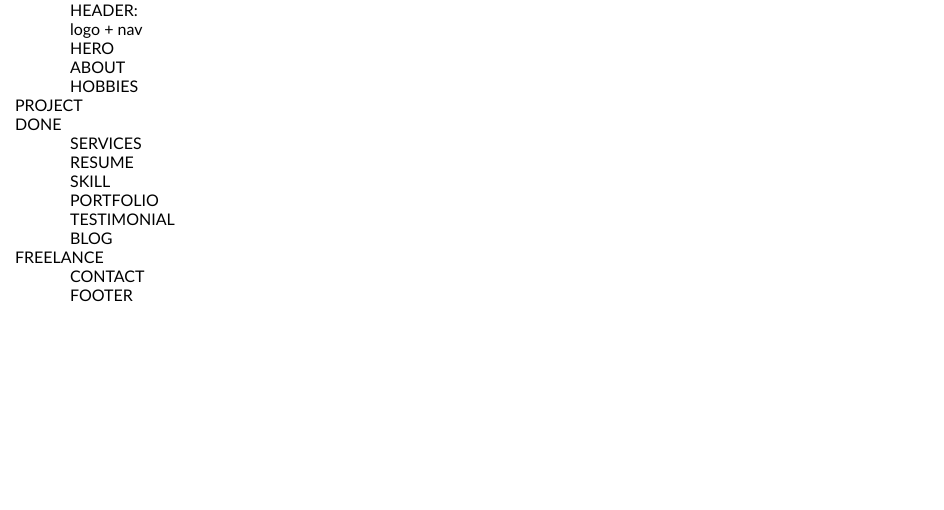
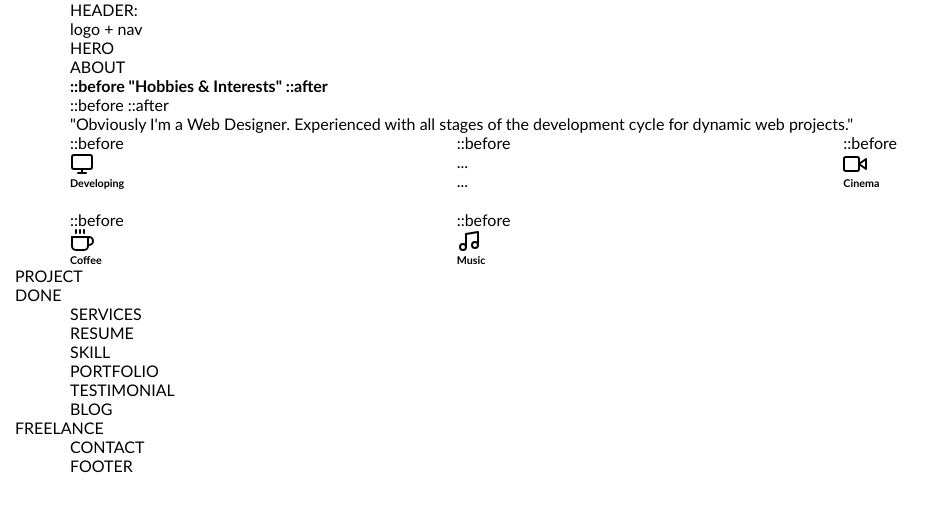
Before and after one commit to front-end-by-rimantas/19-grupe-portfolio-cristino, a website: page index.html in a window 1280 px wide. Shown: the whole page, without its empty margins (0-944 px from the left). Drawn offline with Linux system fonts and the light colour scheme.

Commit message:
Update index.html

```diff
--- a/index.html
+++ b/index.html
@@ -38,10 +38,114 @@
     <!-- section ABOUT end -->
 
     <!-- section HOBBIES begin -->
-    <section class="container">
+    <section class="container mt-100 mt-60">
+        <div class="row justify-content-center">
+            <div class="col-12 text-center">
+                <div class="section-title">
+                    <div class="titles">
+                        <h4 class="title title-line text-uppercase mb-4 pb-4">
+                            ::before
+                            "Hobbies & Interests"
+                            ::after
+                        </h4>
+                        <span>
+                            ::before
+                            ::after
+                        </span>
+                    </div>
+                    <p class="text-muted mx-auto para-desc mb-0">
+                        "Obviously I'm a Web Designer. Experienced with all stages of the development cycle for dynamic web projects."
+                    </p>
+                </div>
+            </div>
+            <!--end of column-->
+        </div>
+        <!--end of row-->
         <div class="row">
-            HOBBIES
+            <div class="col-lg-4 col-md-3 col-12 mt-4 pt-2">
+                <div class="interests-desc bg-light position-relative px-2 py-3 rounded">
+                    <div class="hobies d-flex align-items-center">
+                        ::before
+                        <div class="text-center rounded-pill mr-4">
+                            <svg xmlns="http://w3.org/2000/svg" width="24" height="24" viewBox="0 0 24 24" fill="none" stroke="currentColor" stroke-width="2" stroke-linecap="round" stroke- linejoin="round" class="feather feather-monitor icon fea icon-md-sm">
+                            <rect x="2" y="3" width="20" height="14" rx="2" ry="2"></rect>
+                            <line x1="8" y1="21" x2="16" y2="21"></line>
+                            <line x1="12" y1="17" x2="12" y2="21"></line>
+                        </svg>
+                    </div>
+                    <div class="content">
+                        <h6 class="title mb-0">Developing</h6>
+                    </div>
+                </div>
+            </div>
         </div>
+        <!--end of column-->
+        <div class="col-lg-4 col-md-3 col-12 mt-4 pt-2">
+            <div class="interests-desc bg-light position-relative px-2 py-3 rounded">
+                <div class="hobies d-flex align-items-center">
+                    ::before
+                    <div class="text-center rounded-pill mr-4">...</div>
+                    <div class="content">...</div>
+                </div>
+            </div>
+        </div>
+        <!--end of column-->
+        <div class="col-lg-4 col-md-3 col-12 mt-4 pt-2">
+            <div class="interests-desc bg-light position-relative px-2 py-3 rounded">
+                <div class="hobbies d-flex align-items-center">
+                    ::before
+                    <div class="text-center rounded-pill mr-4">
+                        <svg xmlns="http://www.w3.org/2000/svg" width="24" height="24" viewBox="0 0 24 24" fill="none" stroke="currentColor" stroke-width="2" stroke-linecap="round" stroke-linejoin="round" class="feather feather-video icon fea icon-md-sm">
+                        <polygon points="23 7 16 12 23 17 23 7"></polygon>
+                        <rect x="1" y="5" width="15" height="14" rx="2" ry="2"></rect>
+                        </svg>
+                    </div>
+                    <div class="content">
+                        <h6 class="title mb-0">Cinema</h6>
+                    </div>
+                </div>
+            </div>
+        </div>
+        <!--end of column-->
+        <div class="col-lg-4 col-md-3 col-12 mt-4 pt-2">
+            <div class="interest-desc bg-light position-relative pc-2 py-3 rounded">
+                <div class="hobbies d-flex align-items-center">
+                    ::before
+                    <div class="text-center rounded-pill mr-4">
+                        <svg xmlns="http://www.w3.org/2000/svg" width="24" height="24" viewBox="0 0 24 24" fill="none" stroke="currentColor" stroke-width="2" stroke-linecap="round" stroke linejoin="round" class="feather feather-coffee icon fea icon-md-sm">
+                            <path d="M18 8h1a4 4 0 0 1 0 8h-1"></path>
+                            <path d="M2 8h16v9a4 4 0 0 1 -4 4H6a4 4 0 0 1 -4 -4V8z"></path>
+                            <line x1="6" y1="1" x2="6" y2="4"></line>
+                            <line x1="10" y1="1" x2="10" y2="4"></line>
+                            <line x1="14" y1="1" x2="14" y2="4"></line>
+                        </svg>
+                    </div>
+                    <div class="content">
+                        <h6 class="title mb-0">Coffee</h6>
+                    </div>
+                </div>
+            </div>
+        </div>
+        <!--end of column-->
+        <div class="col-lg-4 col-md-3 col-12 mt-4 pt-2">
+            <div class="interest-desc bg-light position-relative px-2 py-3 rounded">
+                <div class="hobbies d-flex align-items-center">
+                    ::before
+                    <div class="text-center rounded-pill mr-4">
+                        <svg xmlns="http://www.w3.org/2000/svg" width="24" height="24" viewBox="0 0 24 24" fill="none" stroke="currentColor" stroke-width="2" stroke-linecap="round" stroke-linejoin="round" class="feather feather-music icon fea icon-md-sm">
+                            <path d="M9 18V5l12-2v13"></path>
+                            <circle cx="6" cy="18" r="3"></circle>
+                            <circle cx="18" cy="16" r="3"></circle>
+                        </svg>
+                    </div>
+                    <div class="content">
+                        <h6 class="title mb-0">Music</h6>
+                    </div>
+                </div>
+            </div>
+        </div>
+        <!--end of column-->
+
     </section>
     <!-- section HOBBIES end -->
 
```
